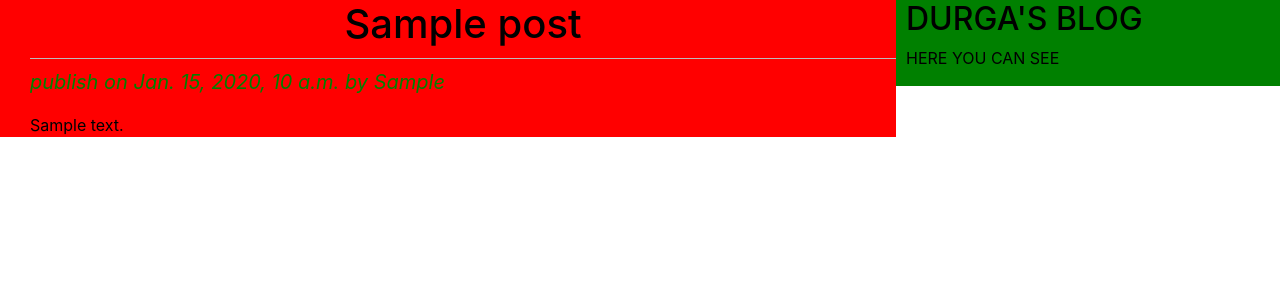
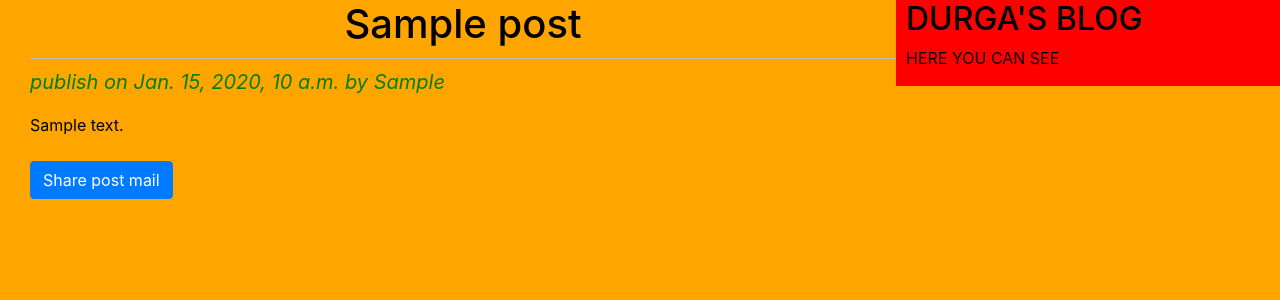
Before and after one commit to shubhambisht1/blogpost, a Django app: a page that uses templates/blogapp/post_detail.html in a window 1280 px wide. Shown: the top 300 px of the page. Run offline with Django 3.2, Linux system fonts and the light colour scheme; tables that the repository leaves empty hold one stand-in row (values such as "Sample post"); some libraries are stand-ins or nearby versions.

Commit message:
fith commit add email functionality in blogproject

```diff
--- /dev/null
+++ b/blogapp/forms.py
@@ -0,0 +1,6 @@
+from django import forms
+class EmailSendForm(forms.Form):
+    name=forms.CharField()
+    email=forms.EmailField()
+    to=forms.EmailField()
+    comments=forms.CharField(required=False,widget=forms.Textarea)
--- a/blogapp/views.py
+++ b/blogapp/views.py
@@ -19,3 +19,19 @@ def post_detail(request,year,month,day,post):
                                                               publish__month=month,
                                                               publish__day=day)
     return render(request,'blogapp/post_detail.html',{'post':post})
+from django.core.mail import send_mail
+from blogapp.forms import EmailSendForm
+def mail_send_view(request,id):
+    post=get_object_or_404(Post,id=id,status='published')
+    sent=False
+    if request.method=='POST':
+        form=EmailSendForm(request.POST)
+        if form.is_valid():
+            cd=form.cleaned_data
+            subject='{}({}) recommends you to read"{}"'.format(cd['name'],cd['email'],post.title)
+            message='read post at:\n {}\n\n{}\'s comments:\n{}'.format('url',cd['name'],cd['comments'])
+            send_mail(subject,message,'bishtpython@gmail.com',[cd['to']])
+            sent=True
+    else:
+        form=EmailSendForm()
+    return render(request,'blogapp/mail.html',{'form':form,'post':post,'sent':sent})
--- a/blogpost/settings.py
+++ b/blogpost/settings.py
@@ -124,3 +124,9 @@ USE_TZ = True
 
 STATIC_URL = '/static/'
 STATICFILES_DIRS=[STATIC_DIR]
+#SMTP MAIL CONFIGURATION
+EMAIL_HOST='smtp.gmail.com'
+EMAIL_PORT=587
+EMAIL_HOST_USER='bishtpython'
+EMAIL_HOST_PASSWORD=''
+EMAIL_USE_TLS=True
--- a/blogpost/urls.py
+++ b/blogpost/urls.py
@@ -21,4 +21,5 @@ urlpatterns = [
     path('admin/', admin.site.urls),
     path('',views.hello),
     re_path('(?P<year>\d{4})/(?P<month>\d{2})/(?P<day>\d{2})/(?P<post>[-\w]+)/',views.post_detail,name='post_detail'),
+    re_path('(?P<id>\d+)/',views.mail_send_view),
 ]
--- a/static/css/blog.css
+++ b/static/css/blog.css
@@ -2,14 +2,14 @@
   width:70%;
   float:left;
   padding: 0 0 0 30px;
-  background:red;
+  background:orange;
   height:100%;
 }
 .sidebar{
   width:30%;
   float:right;
   padding: 0 0 0 10px;
-  background:green;
+  background:red;
   height:100%;
 }
 h1{
@@ -19,7 +19,7 @@ h1{
 }
 body{
   color:black;
-  background:white;
+  background:orange;
 }
 #date{
   color:green;
--- a/templates/blogapp/post_detail.html
+++ b/templates/blogapp/post_detail.html
@@ -3,5 +3,6 @@
 {%block content%}
 <h1>{{post.title}}</h1>
 <p id='date'>publish on {{post.publish}} by {{post.author|title}}</p>
-{{post.body}}
+{{post.body}}<br><br>
+<a href="/{{post.id}}/" class="btn bnt-lg btn-primary">Share post mail</a>
 {% endblock%}
```
Also changed, not shown: templates/blogapp/mail.html (added, +15 -0 lines).
